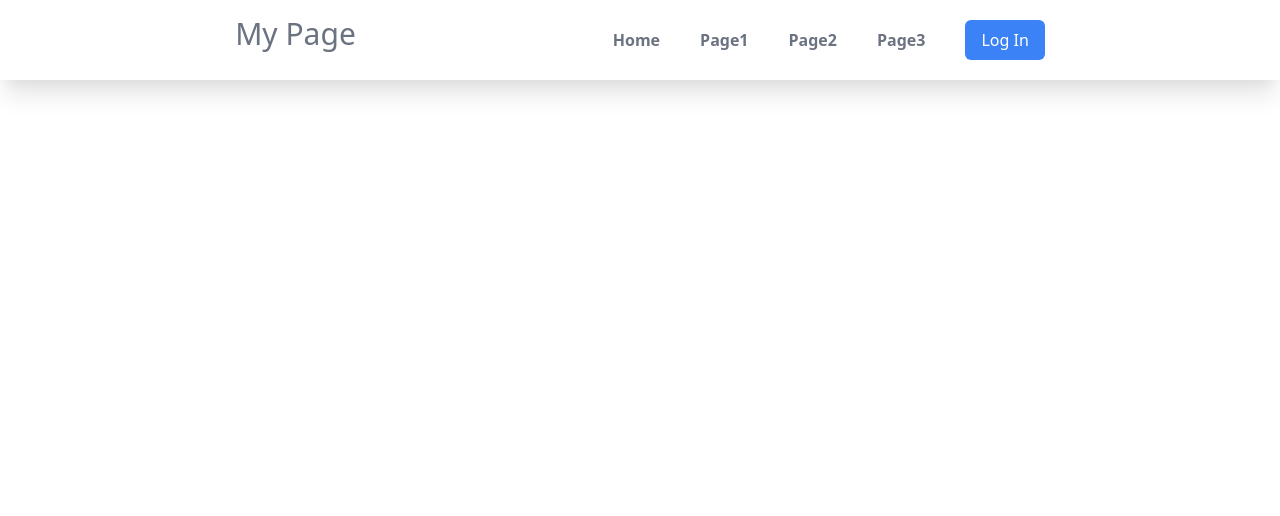
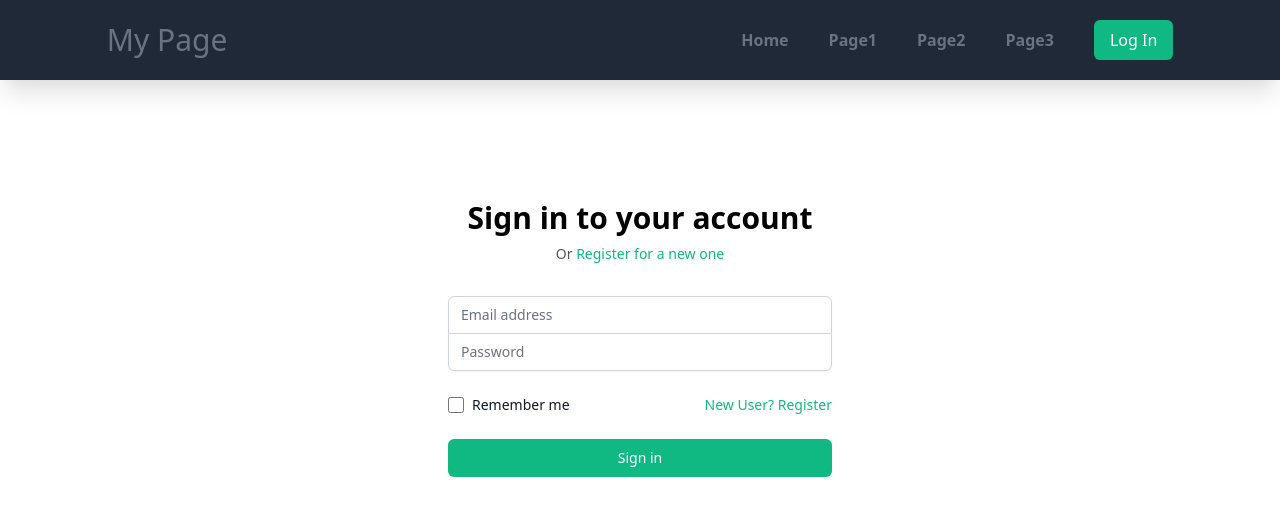
Before and after one commit to k1nho/Shellhacks2021, a Next.js app: page / in a window 1280 px wide. Shown: the top 516 px of the page. Built offline with nearby package versions, Linux system fonts and the light colour scheme; no server answers.

Commit message:
Dashboard and Login Components

```diff
--- a/components/Container2.tsx
+++ b/components/Container2.tsx
@@ -1,17 +1,18 @@
+import Stream from "./Stream";
+
 interface Iprops {
   user?: string;
 }
 
 export const Container2: React.FC<Iprops> = ({ user }) => {
   return (
-    <div className="min-h-screen grid grid-rows-1 md:grid-cols-12 justify-items-center items-center">
-      <div className=" col-span-12 md:col-span-6">
-        This is an image object/ text
-      </div>
-      <div className="col-span-12 md:col-span-6">
-        This is an image object text
-      </div>
-      <div>{user}</div>
+    <div className="w-11/12 mx-auto grid grid-flow-row lg:grid-cols-4 md:grid-cols-3 sm:grid-cols-1 mt-20">
+      <Stream />
+      <Stream />
+      <Stream />
+      <Stream />
+      <Stream />
+      <Stream />
     </div>
   );
 };
--- a/components/Login.tsx
+++ b/components/Login.tsx
@@ -0,0 +1,15 @@
+import React, { useEffect } from "react";
+import Image from "next/image";
+import LoginForm from "./LoginForm";
+
+const Login = () => {
+  return (
+    <div>
+      <div className="mx-auto">
+        <LoginForm />
+      </div>
+    </div>
+  );
+};
+
+export default Login;
--- /dev/null
+++ b/components/LoginForm.tsx
@@ -0,0 +1,94 @@
+import React from "react";
+
+const LoginForm = () => {
+  return (
+    <div className="flex items-center justify-center mt-24 px-4 sm:px-6 lg:px-8">
+      <div className="max-w-sm w-full space-y-8">
+        <div>
+          <h2 className="mt-6 text-center text-3xl font-extrabold text-gray-90">
+            Sign in to your account
+          </h2>
+          <p className="mt-2 text-center text-sm text-gray-600">
+            Or{" "}
+            <a
+              href="#"
+              className="font-medium text-green-500 hover:text-green-600"
+            >
+              Register for a new one
+            </a>
+          </p>
+        </div>
+        <form className="mt-8 space-y-6" action="#" method="POST">
+          <input type="hidden" name="remember" defaultValue="true" />
+          <div className="rounded-md shadow-sm -space-y-px">
+            <div>
+              <label htmlFor="email-address" className="sr-only">
+                Email address
+              </label>
+              <input
+                id="email-address"
+                name="email"
+                type="email"
+                autoComplete="email"
+                required
+                className="appearance-none rounded-none relative block w-full px-3 py-2 border border-gray-300 placeholder-gray-500 text-gray-900 rounded-t-md focus:outline-none focus:ring-indigo-500 focus:border-indigo-500 focus:z-10 sm:text-sm"
+                placeholder="Email address"
+              />
+            </div>
+            <div>
+              <label htmlFor="password" className="sr-only">
+                Password
+              </label>
+              <input
+                id="password"
+                name="password"
+                type="password"
+                autoComplete="current-password"
+                required
+                className="appearance-none rounded-none relative block w-full px-3 py-2 border border-gray-300 placeholder-gray-500 text-gray-900 rounded-b-md focus:outline-none focus:ring-indigo-500 focus:border-indigo-500 focus:z-10 sm:text-sm"
+                placeholder="Password"
+              />
+            </div>
+          </div>
+
+          <div className="flex items-center justify-between">
+            <div className="flex items-center">
+              <input
+                id="remember-me"
+                name="remember-me"
+                type="checkbox"
+                className="h-4 w-4 text-green-500 hover:text-green-600 border-gray-300 rounded"
+              />
+              <label
+                htmlFor="remember-me"
+                className="ml-2 block text-sm text-gray-900"
+              >
+                Remember me
+              </label>
+            </div>
+
+            <div className="text-sm">
+              <a
+                href="#"
+                className="font-medium text-green-500 hover:text-green-600"
+              >
+                New User? Register
+              </a>
+            </div>
+          </div>
+
+          <div>
+            <button
+              type="submit"
+              className="group relative w-full flex justify-center py-2 px-4 border border-transparent text-sm font-medium rounded-md text-white bg-green-500 hover:bg-green-600 focus:outline-none focus:ring-2 focus:ring-offset-2 focus:ring-indigo-500"
+            >
+              Sign in
+            </button>
+          </div>
+        </form>
+      </div>
+    </div>
+  );
+};
+
+export default LoginForm;
--- a/components/Navbar.tsx
+++ b/components/Navbar.tsx
@@ -1,5 +1,5 @@
 import React from "react";
-import Link  from "next/link"
+import Link from "next/link";
 import { signIn, signOut, useSession } from "next-auth/client";
 
 interface Iprops {
@@ -10,23 +10,40 @@ interface Iprops {
 export const Navbar: React.FC<Iprops> = ({ toggle, isOpen }) => {
   const [session, loading] = useSession();
 
-  let authButton = (<button onClick= {() => signIn()} className="btnbasic">Log In</button>)
+  let authButton = (
+    <button
+      onClick={() => signIn()}
+      className="btnbasic bg-green-500 hover:bg-green-600"
+    >
+      Log In
+    </button>
+  );
 
-  if(!session){
-
-     authButton = (<button onClick= {() => signIn()} className="btnbasic">Log In</button>)
+  if (!session) {
+    authButton = (
+      <button
+        onClick={() => signIn()}
+        className="btnbasic bg-green-500 hover:bg-green-600"
+      >
+        Log In
+      </button>
+    );
   }
-  if(session){
-
-     authButton = (<button onClick= {() => signOut()} className="btnbasic">Log Out</button>)
+  if (session) {
+    authButton = (
+      <button
+        onClick={() => signOut()}
+        className="btnbasic bg-red-500 hover:bg-red-600"
+      >
+        Log Out
+      </button>
+    );
   }
   return (
-    <div className="navColor sticky top-0 z-50">
-      <div className="flex justify-between md:justify-around mx-auto w-10/12 py-4 navTextColor">
+    <div className="navColor sticky top-0 z-50 bg-gray-800">
+      <div className="flex items-center justify-between md:justify-between mx-auto w-10/12 py-4 navTextColor">
         <h1 className="navTitle">
-          <Link href ="/">
-            My Page
-          </Link>
+          <Link href="/">My Page</Link>
         </h1>
         <div className="px-4 cursor-pointer md:hidden " onClick={toggle}>
           {isOpen ? (
@@ -62,25 +79,17 @@ export const Navbar: React.FC<Iprops> = ({ toggle, isOpen }) => {
           )}
         </div>
         <div className="text-base space-x-10 font-body md:block hidden py-1">
-          <Link href ="/">
-            <a className = "focusText">
-            Home
-            </a>
+          <Link href="/">
+            <a className="focusText">Home</a>
           </Link>
-          <Link href ="/page1">
-            <a className = "focusText">
-            Page1
-            </a>
+          <Link href="/page1">
+            <a className="focusText">Page1</a>
           </Link>
-          <Link href ="/page2">
-            <a className = "focusText">
-            Page2
-            </a>
+          <Link href="/page2">
+            <a className="focusText">Page2</a>
           </Link>
-          <Link href ="/page3">
-            <a className = "focusText">
-            Page3
-            </a>
+          <Link href="/page3">
+            <a className="focusText">Page3</a>
           </Link>
           {authButton}
         </div>
--- /dev/null
+++ b/components/Stream.tsx
@@ -0,0 +1,26 @@
+import React from "react";
+import Image from "next/image";
+
+const Stream = () => {
+  return (
+    <div className="max-w-6xl">
+      <div className="flex flex-col bg-gray-200 rounded-lg p-4 m-2">
+        <div className="h-40 bg-gray-400 rounded-lg"></div>
+        <div className="flex flex-col items-start mt-4">
+          <h4 className="text-xl font-semibold">Heading</h4>
+          <p className="text-sm">
+            Some text about the thing that goes over a few lines.
+          </p>
+          <a
+            className="p-2 leading-none rounded font-medium mt-3 bg-gray-400 text-xs uppercase"
+            href="#"
+          >
+            Click Here
+          </a>
+        </div>
+      </div>
+    </div>
+  );
+};
+
+export default Stream;
--- a/pages/api/auth/[...nextauth].ts
+++ b/pages/api/auth/[...nextauth].ts
@@ -3,6 +3,8 @@
 import { NextApiHandler } from 'next';
 import NextAuth from 'next-auth';
 import Providers from 'next-auth/providers';
+import Adapters from 'next-auth/adapters';
+import prisma from '../../../lib/prisma';
 
 const authHandler: NextApiHandler = (req, res) => NextAuth(req, res, options);
 export default authHandler;
@@ -18,5 +20,6 @@ const options = {
       clientSecret: process.env.GOOGLE_CLIENT_SECRET,
     })
   ],
+  adapter: Adapters.Prisma.Adapter({ prisma }),
   secret: process.env.SECRET,
 };
--- /dev/null
+++ b/pages/dashboard.tsx
@@ -0,0 +1,12 @@
+import React from "react";
+import { Container2 } from "../components/Container2";
+
+const dashboard = () => {
+  return (
+    <div>
+      <Container2 />
+    </div>
+  );
+};
+
+export default dashboard;
--- a/pages/index.tsx
+++ b/pages/index.tsx
@@ -1,21 +1,14 @@
-import type {
-  GetServerSideProps,
-  InferGetServerSidePropsType,
-  NextPage,
-} from "next";
-import { getSession } from "next-auth/client";
+import type { NextPage } from "next";
 import Head from "next/head";
-import { validate } from "../authlib/validate";
+import Image from "next/image";
+import { Container3 } from "../components/Container3";
 import { Container2 } from "../components/Container2";
-import { Container3 } from "../components/Container3";
-import { db } from "../firebase";
+import { Navbar } from "../components/Navbar";
+import { useEffect, useState } from "react";
+import { Dropdown } from "../components/Dropdown";
+import Login from "../components/login";
 
-const Home: NextPage = ({
-  session,
-}: InferGetServerSidePropsType<typeof getServerSideProps>) => {
-  if (!session) {
-    return <></>;
-  }
+const Home: NextPage = () => {
   return (
     <div className="min-h-screen ">
       <Head>
@@ -28,41 +21,10 @@ const Home: NextPage = ({
         />
         <meta name="description" content=" Page description " />
       </Head>
-      <Container2 />
-      <Container3 />
+
+      <Login />
     </div>
   );
 };
 
-export const getServerSideProps: GetServerSideProps = async (context) => {
-  //Get user
-  const session = await getSession(context);
-
-  if (session != null) {
-    const name = session?.user?.name;
-    const email = session?.user?.email;
-    var docData = {
-      name,
-      email,
-    };
-
-    const addtodb = await validate(email);
-
-    if (addtodb) {
-      db.collection("users")
-        .doc()
-        .set(docData)
-        .then(() => {
-          console.log("Document successfully written!");
-        });
-    }
-  }
-
-  return {
-    props: {
-      session,
-    },
-  };
-};
-
 export default Home;
--- a/pages/p/[id].tsx
+++ b/pages/p/[id].tsx
@@ -1,3 +1,34 @@
-export default function post() {
-  return <div></div>;
+import { GetServerSideProps } from "next"
+import prisma from "../../lib/prisma"
+
+
+export default function post({post}: {post : {id: Number , title: string, content: string , published: boolean ,authorId: Number, author: {name :string}}}){
+
+    return(
+        <div>
+            post: {post.id} by {post.author.name}
+            <div>
+                {post.title}
+                <p>
+                    {post.content}
+                </p>
+            </div>
+        </div>
+    )
 }
+
+// Server side Rendering example
+export const getServerSideProps:GetServerSideProps = async({params}) => {
+    const post =  await prisma?.post.findUnique({
+        where : {id: Number(params?.id) || -1},
+        include: {
+            author: {
+                select: {
+                    name: true
+                }
+            }
+        }
+    });
+
+    return {props : {post}}
+}
```
Also changed, not shown: pages/_app.tsx (+8 -7 lines), pages/page3.tsx (+30 -1 lines).
